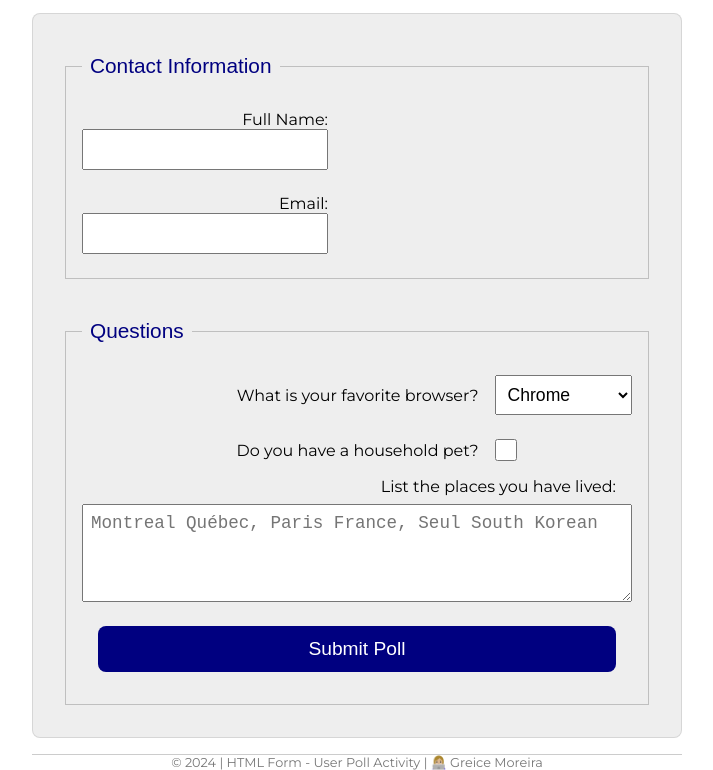
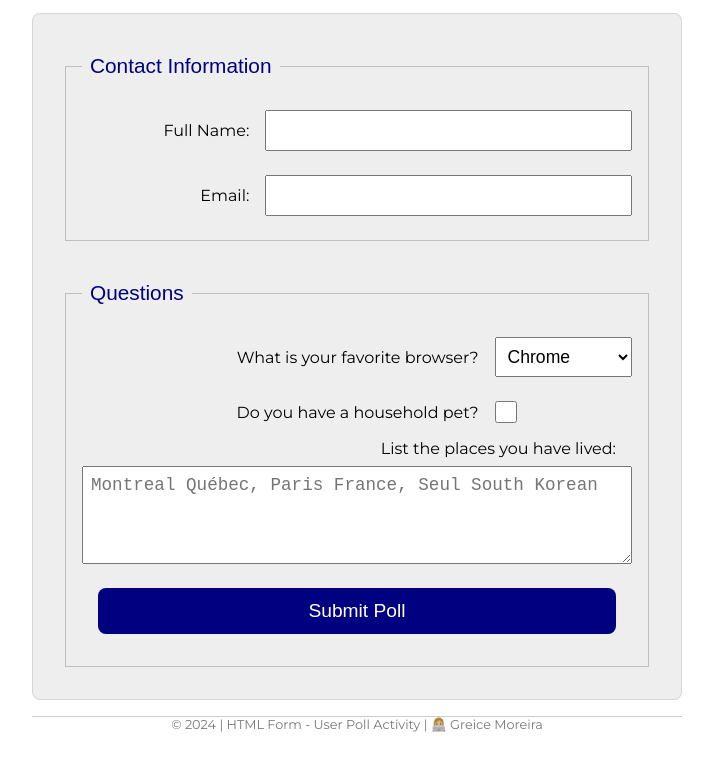
Before and after one commit to GreiceMoreira/wdd130, a plain HTML site: page week05/poll-form.html in a window 1280 px wide. Shown: the part 48-818 px from the top of the page, without its empty margins (283-996 px from the left). Drawn offline with Linux system fonts and the light colour scheme; a web font is replaced by a local one.

Commit message:
Style Form

```diff
--- a/week05/poll-form.html
+++ b/week05/poll-form.html
@@ -20,10 +20,12 @@
                 <fieldset>
                     <legend>Contact Information</legend>
                     <div class="form-item column2">
-                        <label>Full Name: <input type="text" id="fullname" name="fullname"> </label>
+                        <label for="fullname">Full Name: </label>
+                        <input type="text" id="fullname" name="fullname">
                     </div>
                     <div class="form-item column2">
-                        <label>Email: <input type="email" id="useremail" name="useremail"> </label>
+                        <label for="useremail">Email:  </label>
+                        <input type="email" id="useremail" name="useremail">
                     </div>
 
                 </fieldset>
```
